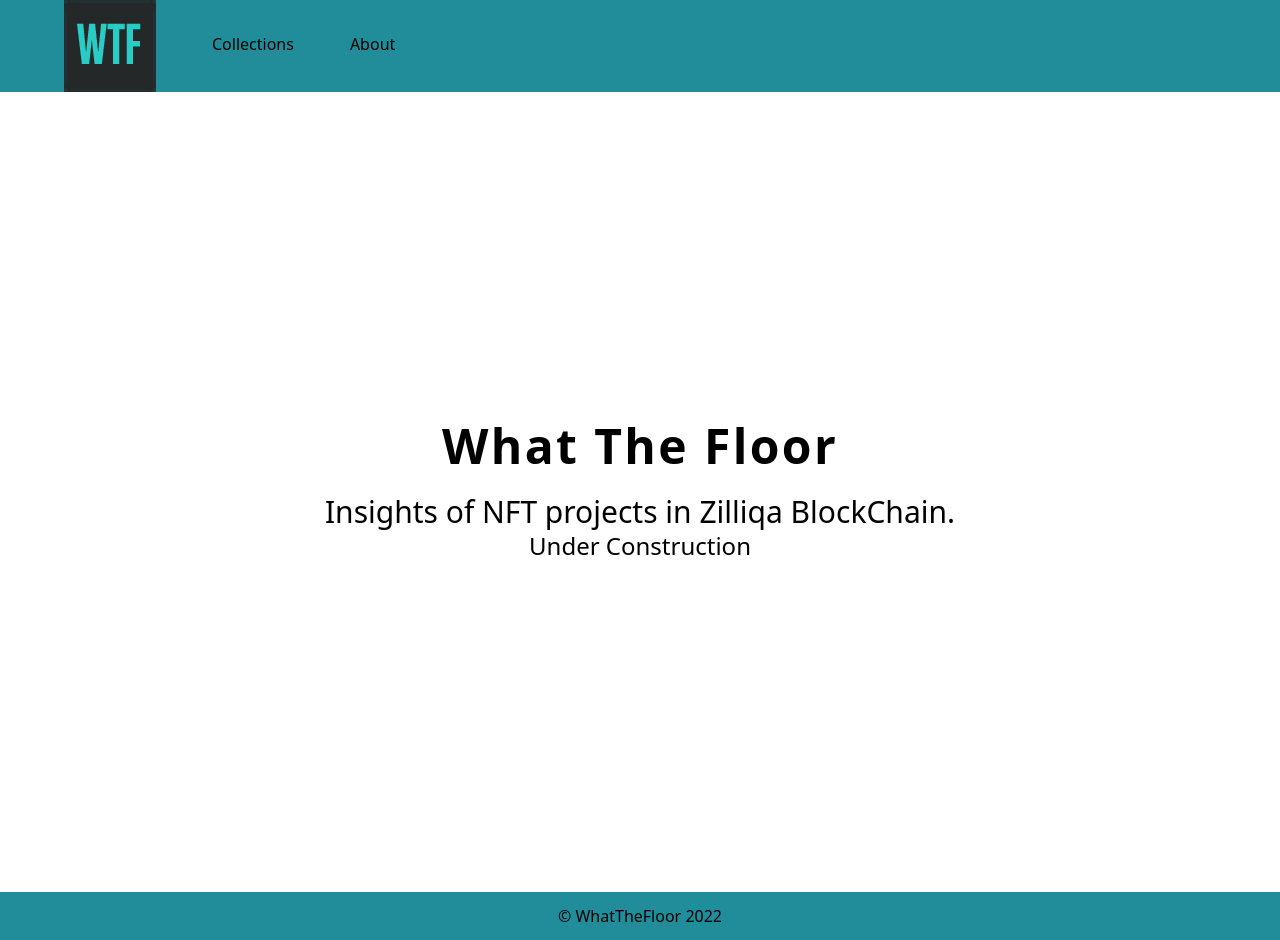
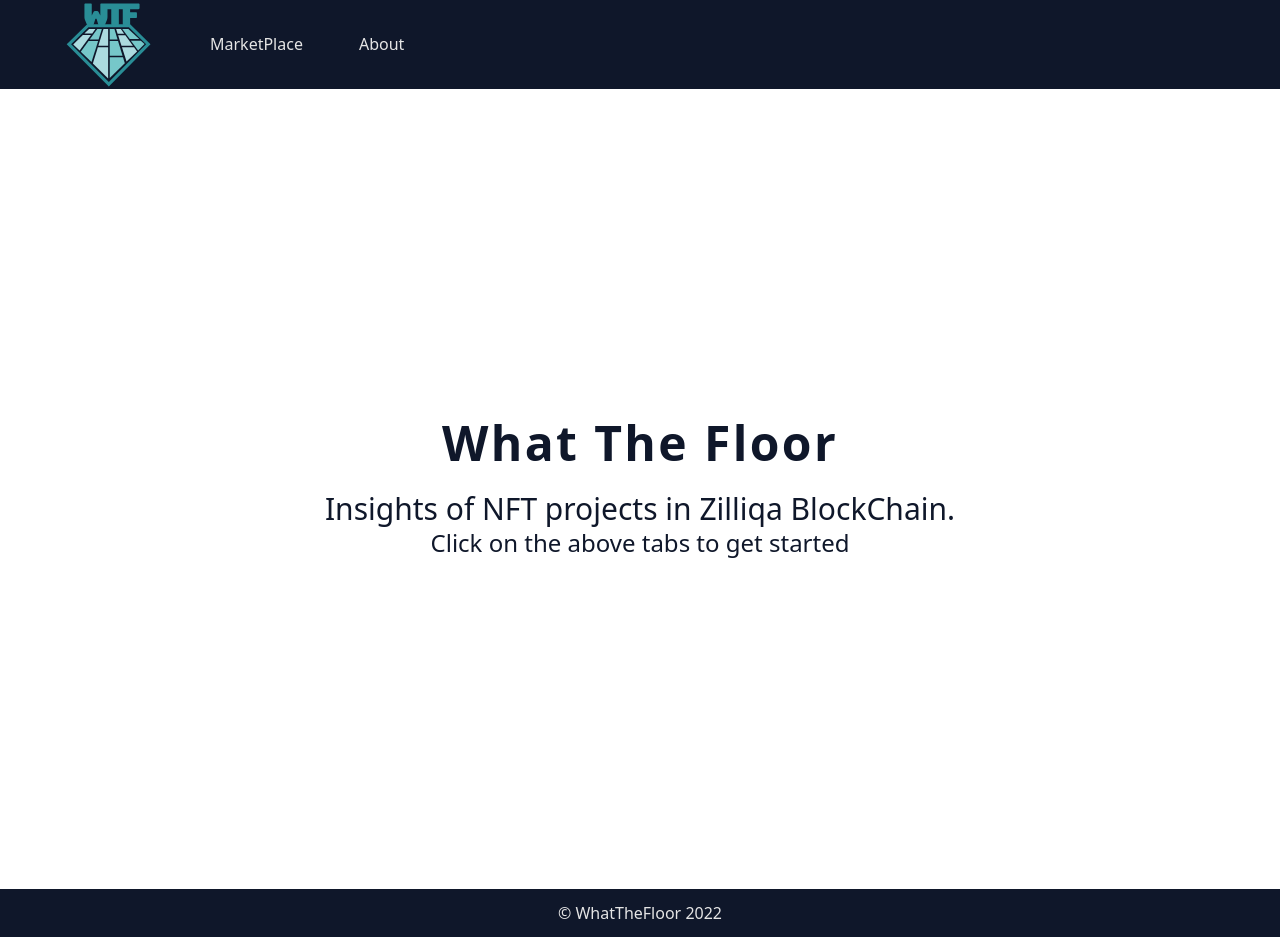
Before and after one commit to Shoreasg/WhatTheFloor, a Next.js app: page / in a window 1280 px wide. Built offline with nearby package versions, Linux system fonts and the light colour scheme.

Commit message:
Setup links done

```diff
--- a/components/Head.js
+++ b/components/Head.js
@@ -6,7 +6,7 @@ const MyHead = () => {
         <Head>
             <title>WhatTheFloor</title>
             <meta name="description" content=" Insights of NFT projects in Zilliqa BlockChain." />
-            <link rel="icon" href="/WTF.png" />
+            <link rel="icon" href="/WTF.svg" />
         </Head>
     )
 }
--- a/components/Layout/Footer.js
+++ b/components/Layout/Footer.js
@@ -1,7 +1,7 @@
 const Footer = () => {
-    return (<div className="bg-skobeloff-200">
+    return (<div className="bg-slate-900">
         <footer className="flex flex-wrap items-center justify-between p-3 m-auto">
-            <div className="container mx-auto flex flex-col flex-wrap items-center justify-between">
+            <div className="container mx-auto flex flex-col flex-wrap items-center justify-between text-neutral-200">
                 © WhatTheFloor 2022
             </div>
         </footer>
--- a/components/Layout/Header.js
+++ b/components/Layout/Header.js
@@ -1,19 +1,18 @@
-import React, { useState } from "react"
+import Link from "next/link";
 
 const Header = () => {
-  const [navbarOpen, setNavbarOpen] = useState(false);
   return (
     <>
       <nav >
-        <div className="flex flex-row space-x-14  bg-skobeloff-200">
+        <div className="flex flex-row space-x-14 bg-slate-900">
           <div className="ml-16">
-            <img src="/WTF.png"></img>
+            <Link href={"/"}><img src="/WTF.svg" width={"90"}></img></Link>
           </div>
-          <div className="mt-8">
-            Collections
+          <div className="mt-8 text-neutral-200 hover:text-[#299197]">
+           <Link href={"/marketplace"}>MarketPlace</Link>
           </div>
-          <div className="mt-8">
-            About
+          <div className="mt-8 text-neutral-200 hover:text-[#299197]">
+          <Link href={"/about"}>About</Link>
           </div>
         </div>
       </nav>
--- /dev/null
+++ b/components/WelcomePage/WelcomeText.js
@@ -0,0 +1,10 @@
+export default function WelcomeText ()
+{
+    return(
+        <div className="text-center text-slate-900">
+        <h1 className="text-5xl font-bold tracking-wider">What The Floor</h1>
+        <h2 className="mt-6 text-3xl font-medium ">Insights of NFT projects in Zilliqa BlockChain.</h2>
+        <h2 className=" text-2xl font-medium ">Click on the above tabs to get started</h2>
+      </div>
+    )
+}
--- /dev/null
+++ b/pages/about/index.js
@@ -0,0 +1,8 @@
+import Body from "../../components/Layout/Body";
+
+export default function About() {
+    return (
+        <Body>
+            <p>this is About</p>
+        </Body>)
+}
--- a/pages/index.js
+++ b/pages/index.js
@@ -1,11 +1,9 @@
+import WelcomeText from "../components/WelcomePage/WelcomeText";
+
 export default function Home() {
   return (
     <section className="flex items-center justify-center h-screen">
-      <div className="text-center" >
-        <h1 className="text-5xl font-bold tracking-wider text-gray-300">What The Floor</h1>
-        <h2 className="mt-6 text-3xl font-medium ">Insights of NFT projects in Zilliqa BlockChain.</h2>
-        <h2 className=" text-2xl font-medium ">Under Construction</h2>
-      </div>
+        <WelcomeText/>
     </section>
   )
 }
--- /dev/null
+++ b/pages/marketplace/index.js
@@ -0,0 +1,8 @@
+import Body from "../../components/Layout/Body";
+
+export default function MarketPlace() {
+    return (
+        <Body>
+            <p>this is marketplace</p>
+        </Body>)
+}
--- a/tailwind.config.js
+++ b/tailwind.config.js
@@ -4,20 +4,6 @@ module.exports = {
     "./components/**/*.{js,ts,jsx,tsx}",
   ],
   theme: {
-    colors: {
-      "skobeloff": {
-        "50": "#35a1af",
-        "100": "#2b97a5",
-        "200": "#218d9b",
-        "300": "#178391",
-        "400": "#0d7987",
-        "500": "#036f7d",
-        "600": "#006573",
-        "700": "#005b69",
-        "800": "#00515f",
-        "900": "#004755"
-      }
-    },
     extend: {},
   },
   plugins: [],
```
Also changed, not shown: public/WTF.png (deleted), public/WTF.svg (added).
